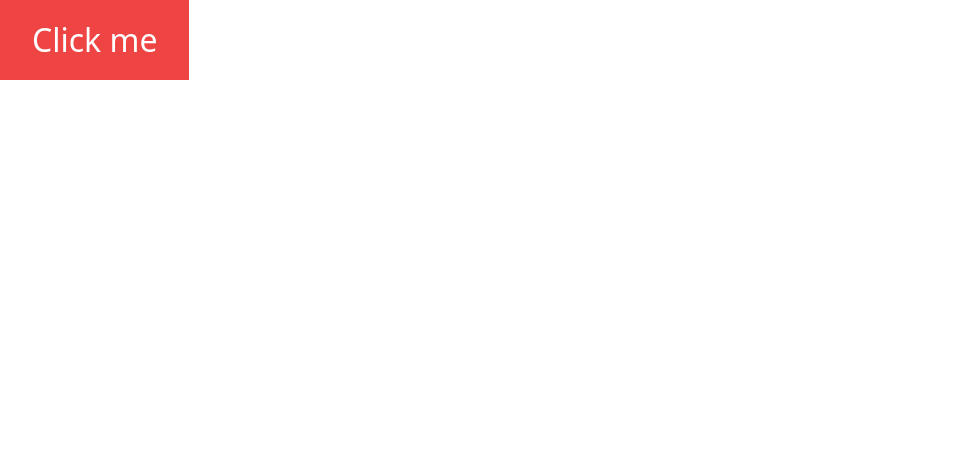
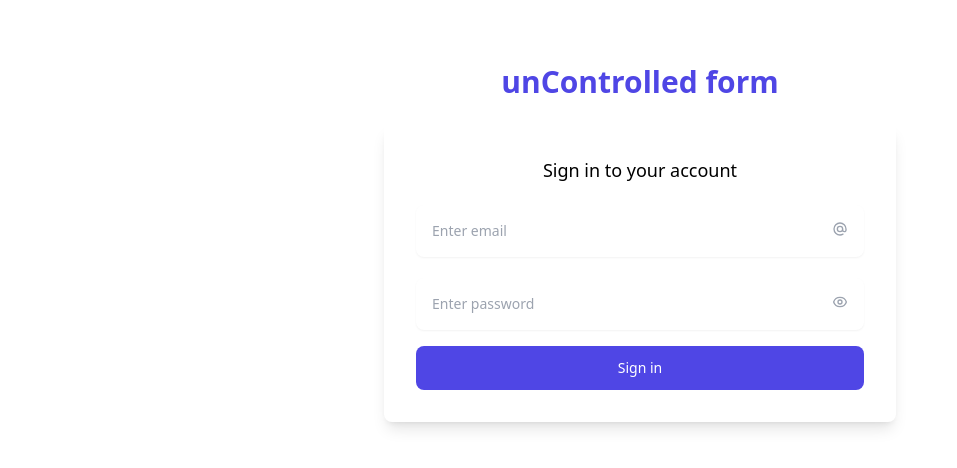
Before and after one commit to jibola2588/props-repo, a React (Create React App) app: page / in a window 1280 px wide. Shown: the top 468 px of the page, without its empty margins (0-957 px from the left). Built offline with nearby package versions, Linux system fonts and the light colour scheme.

Commit message:
added controlled form

```diff
--- a/src/App.js
+++ b/src/App.js
@@ -2,11 +2,14 @@
 // import './appss'.c
 import style from './app.module.css'
 import {Container,Header,Footer} from './app.styles'
-import Counter from './classes/27-03-23'
+// import Counter from './classes/27-03-23'
+import Counter from './functionalComponents/12-04-23'
+import Form from './functionalComponents/14-04-23'
+import UnControlledForm from './functionalComponents/unControlledForm'
 import ParentComponent from './classes/ParentComponent'
 
 const App = () => {
-  const [showComp,setShowComp] = useState(true)
+  // const [showComp,setShowComp] = useState(true)
 
   return (
    <Container>
@@ -15,7 +18,10 @@
     <button
     onClick={() => setShowComp(false)}
     >hide comp</button> */}
-        <ParentComponent/>
+        {/* <ParentComponent/> */}
+        {/* <Counter />  */}
+        {/* <Form />  */}
+        <UnControlledForm />
    </Container>
   );
 }
--- /dev/null
+++ b/src/functionalComponents/12-04-23.jsx
@@ -0,0 +1,41 @@
+import React,{useState,useEffect} from 'react';
+
+
+const Counter = () => {
+    const [count ,handleCount ] = useState(9)
+    useEffect(() => {
+        console.log('component just mounted ' + count );
+        document.title = count;
+        const emma =  setInterval(() => {
+            updateCount()
+        }, 1000);
+
+        return () => {
+          clearInterval(emma)
+        }
+    },[])
+
+
+
+    const updateCount = () => {
+        handleCount(c => c + 1)
+    }
+
+//   console.log(updateCount())
+  return (
+    <div>
+       <h3>count -- {count}</h3>
+       {/* <button
+         onClick = { () => handleCount( prev => prev + 1 )}
+       >+</button>
+       <button
+          onClick = { () => handleCount( prev => prev - 1 )}
+       >-</button>
+       <button
+           onClick = { () => handleCount(prev => prev = 9)}
+       >*</button> */}
+    </div>
+  );
+}
+
+export default Counter;
--- /dev/null
+++ b/src/functionalComponents/14-04-23.jsx
@@ -0,0 +1,112 @@
+import {useState} from 'react'
+
+
+const Form  = () => {
+  const [email,setEmail] = useState('')
+  const [pwd,setPwd] = useState('')
+
+  const handleSubmit = (event) => {
+     event.preventDefault();
+     console.log({email,pwd})
+  }
+
+    return (
+<div className="mx-auto max-w-screen-xl px-4 py-16 sm:px-6 lg:px-8">
+  <div className="mx-auto max-w-lg">
+    <h1 className="text-center text-2xl font-bold text-indigo-600 sm:text-3xl">
+      Controlled form
+    </h1>
+    <form
+      onSubmit = {handleSubmit}
+      className="mt-6 mb-0 space-y-4 rounded-lg p-4 shadow-lg sm:p-6 lg:p-8"
+    >
+      <p className="text-center text-lg font-medium">Sign in to your account</p>
+
+      <div>
+        <label for="email" className="sr-only">Email</label>
+
+        <div className="relative">
+          <input
+          value = {email}
+          onChange = {(e) =>{setEmail(e.target.value)}}
+            type="email"
+            className="w-full rounded-lg border-gray-200 p-4 pr-12 text-sm shadow-sm"
+            placeholder="Enter email"
+          />
+
+          <span
+            className="absolute inset-y-0 right-0 grid place-content-center px-4"
+          >
+            <svg
+              xmlns="http://www.w3.org/2000/svg"
+              className="h-4 w-4 text-gray-400"
+              fill="none"
+              viewBox="0 0 24 24"
+              stroke="currentColor"
+            >
+              <path
+                stroke-linecap="round"
+                stroke-linejoin="round"
+                stroke-width="2"
+                d="M16 12a4 4 0 10-8 0 4 4 0 008 0zm0 0v1.5a2.5 2.5 0 005 0V12a9 9 0 10-9 9m4.5-1.206a8.959 8.959 0 01-4.5 1.207"
+              />
+            </svg>
+          </span>
+        </div>
+      </div>
+
+      <div>
+        <label for="password" className="sr-only">Password</label>
+
+        <div className="relative">
+          <input
+          value = {pwd}
+          onChange = {(e) =>{setPwd(e.target.value)}}
+            type="password"
+            className="w-full rounded-lg border-gray-200 p-4 pr-12 text-sm shadow-sm"
+            placeholder="Enter password"
+          />
+
+          <span
+            className="absolute inset-y-0 right-0 grid place-content-center px-4"
+          >
+            <svg
+              xmlns="http://www.w3.org/2000/svg"
+              className="h-4 w-4 text-gray-400"
+              fill="none"
+              viewBox="0 0 24 24"
+              stroke="currentColor"
+            >
+              <path
+                stroke-linecap="round"
+                stroke-linejoin="round"
+                stroke-width="2"
+                d="M15 12a3 3 0 11-6 0 3 3 0 016 0z"
+              />
+              <path
+                stroke-linecap="round"
+                stroke-linejoin="round"
+                stroke-width="2"
+                d="M2.458 12C3.732 7.943 7.523 5 12 5c4.478 0 8.268 2.943 9.542 7-1.274 4.057-5.064 7-9.542 7-4.477 0-8.268-2.943-9.542-7z"
+              />
+            </svg>
+          </span>
+        </div>
+      </div>
+
+      <button
+        type="submit"
+        className="block w-full rounded-lg bg-indigo-600 px-5 py-3 text-sm font-medium text-white"
+      >
+        Sign in
+      </button>
+
+
+    </form>
+  </div>
+</div>
+
+    )
+}
+
+export default Form
--- /dev/null
+++ b/src/functionalComponents/unControlledForm.jsx
@@ -0,0 +1,115 @@
+import {useRef} from 'react'
+
+
+
+const UnControlledForm  = () => {
+    const emailRef = useRef()
+    const pwdRef = useRef()
+
+    const handleSubmit = (event) => {
+       event.preventDefault();
+       const email = emailRef.current.value;
+       const pwd = pwdRef.current.value;
+
+       console.log({email,pwd})
+
+    }
+
+      return (
+  <div className="mx-auto max-w-screen-xl px-4 py-16 sm:px-6 lg:px-8">
+    <div className="mx-auto max-w-lg">
+      <h1 className="text-center text-2xl font-bold text-indigo-600 sm:text-3xl">
+        unControlled form
+      </h1>
+      <form
+        onSubmit = {handleSubmit}
+        className="mt-6 mb-0 space-y-4 rounded-lg p-4 shadow-lg sm:p-6 lg:p-8"
+      >
+        <p className="text-center text-lg font-medium">Sign in to your account</p>
+
+        <div>
+          <label for="email" className="sr-only">Email</label>
+
+          <div className="relative">
+            <input
+             ref = {emailRef}
+              type="email"
+              className="w-full rounded-lg border-gray-200 p-4 pr-12 text-sm shadow-sm"
+              placeholder="Enter email"
+            />
+
+            <span
+              className="absolute inset-y-0 right-0 grid place-content-center px-4"
+            >
+              <svg
+                xmlns="http://www.w3.org/2000/svg"
+                className="h-4 w-4 text-gray-400"
+                fill="none"
+                viewBox="0 0 24 24"
+                stroke="currentColor"
+              >
+                <path
+                  stroke-linecap="round"
+                  stroke-linejoin="round"
+                  stroke-width="2"
+                  d="M16 12a4 4 0 10-8 0 4 4 0 008 0zm0 0v1.5a2.5 2.5 0 005 0V12a9 9 0 10-9 9m4.5-1.206a8.959 8.959 0 01-4.5 1.207"
+                />
+              </svg>
+            </span>
+          </div>
+        </div>
+
+        <div>
+          <label for="password" className="sr-only">Password</label>
+
+          <div className="relative">
+            <input
+              ref = {pwdRef}
+              type="password"
+              className="w-full rounded-lg border-gray-200 p-4 pr-12 text-sm shadow-sm"
+              placeholder="Enter password"
+            />
+
+            <span
+              className="absolute inset-y-0 right-0 grid place-content-center px-4"
+            >
+              <svg
+                xmlns="http://www.w3.org/2000/svg"
+                className="h-4 w-4 text-gray-400"
+                fill="none"
+                viewBox="0 0 24 24"
+                stroke="currentColor"
+              >
+                <path
+                  stroke-linecap="round"
+                  stroke-linejoin="round"
+                  stroke-width="2"
+                  d="M15 12a3 3 0 11-6 0 3 3 0 016 0z"
+                />
+                <path
+                  stroke-linecap="round"
+                  stroke-linejoin="round"
+                  stroke-width="2"
+                  d="M2.458 12C3.732 7.943 7.523 5 12 5c4.478 0 8.268 2.943 9.542 7-1.274 4.057-5.064 7-9.542 7-4.477 0-8.268-2.943-9.542-7z"
+                />
+              </svg>
+            </span>
+          </div>
+        </div>
+
+        <button
+          type="submit"
+          className="block w-full rounded-lg bg-indigo-600 px-5 py-3 text-sm font-medium text-white"
+        >
+          Sign in
+        </button>
+
+
+      </form>
+    </div>
+  </div>
+
+      )
+  }
+
+  export default UnControlledForm
```
